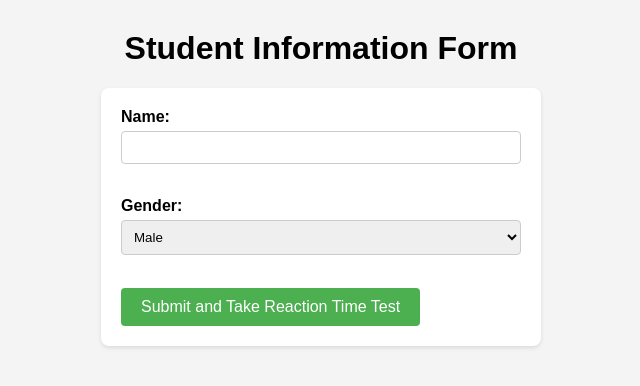
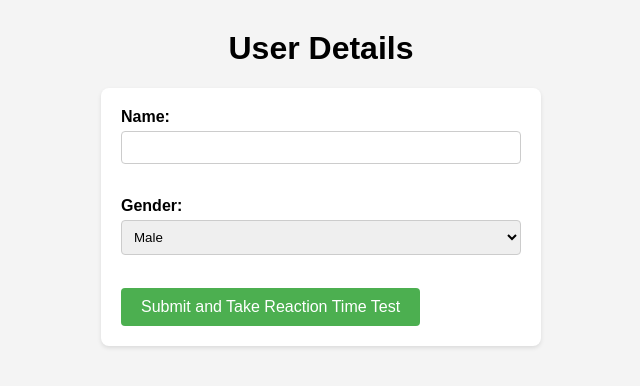
Before and after one commit to Saransh019/reaction-time, a website: page public/index.html in a window 1280 px wide. Shown: the whole page, without its empty margins (319-959 px from the left). Drawn offline with Linux system fonts and the light colour scheme.

Commit message:
added styling 2

```diff
--- a/public/index.html
+++ b/public/index.html
@@ -7,7 +7,7 @@
 	  <link rel="stylesheet" type="text/css" href="style.css">
   </head>
   <body>
-    <h1>Student Information Form</h1>
+    <h1>User Details</h1>
     <form id="studentForm">
       <label for="name">Name:</label>
       <input type="text" id="name" name="name" required /><br /><br />
```
